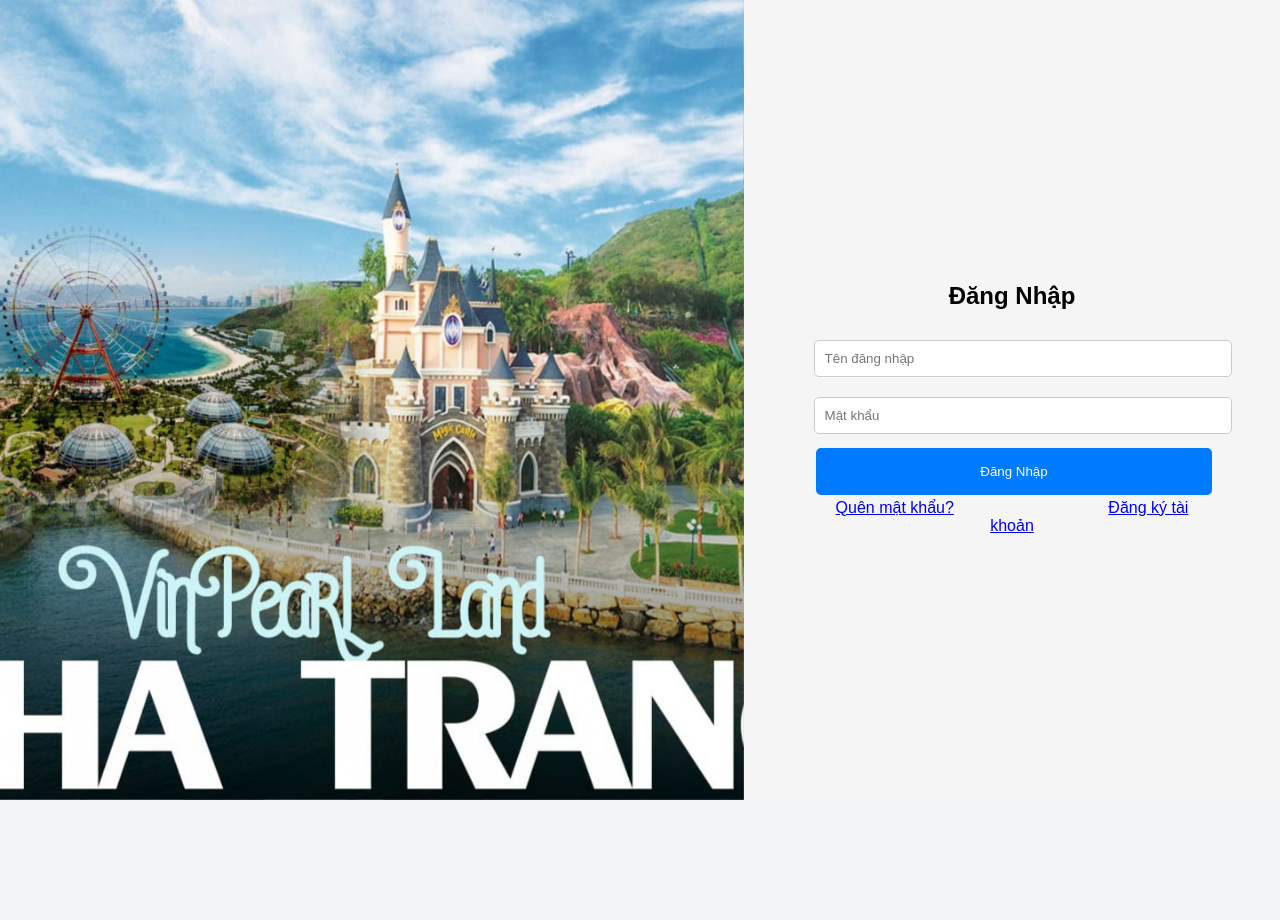
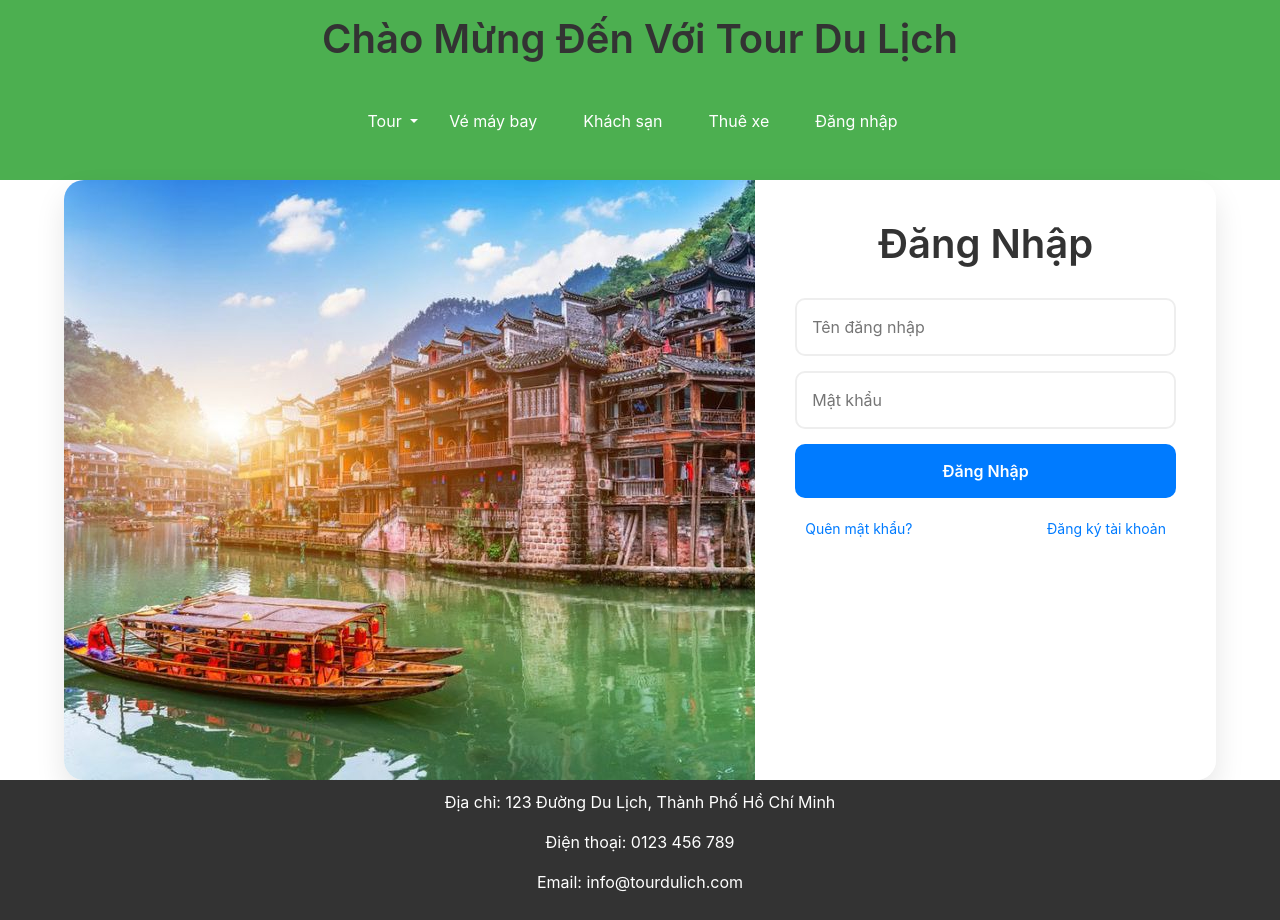
Before and after one commit to lewin2578/TourBooking, a PHP site: page /login/login.php in a window 1280 px wide. Before the commit the page ends 800 px from the top, so only its background shows below. Run offline with PHP 8.4, Linux system fonts and the light colour scheme.

Commit message:
merge nav
chỉnh sửa ui

```diff
--- a/login/login.php
+++ b/login/login.php
@@ -1,6 +1,6 @@
 <?php
 session_start(); // Bắt đầu phiên làm việc
-
+require "../nav.php";
 // Kết nối cơ sở dữ liệu
 $servername = "localhost";
 $username = "root";
@@ -60,43 +60,8 @@ if ($_SERVER['REQUEST_METHOD'] == 'POST' && isset($_POST['submit_login'])) {
     }
 }
 
-// Xử lý khi người dùng nhấn nút đăng ký
-if ($_SERVER['REQUEST_METHOD'] == 'POST' && isset($_POST['submit_register'])) {
-    $email = mysqli_real_escape_string($conn, $_POST['email']);
-    $phone = mysqli_real_escape_string($conn, $_POST['phone']);
-    $password = $_POST['password'];
-    $confirm_password = $_POST['confirm_password'];
-
-    // Kiểm tra nếu các trường bị bỏ trống
-    if (empty($email) || empty($phone) || empty($password) || empty($confirm_password)) {
-        echo "<script>alert('Vui lòng điền đầy đủ thông tin!');</script>";
-    } elseif ($password !== $confirm_password) {
-        // Kiểm tra mật khẩu khớp
-        echo "<script>alert('Mật khẩu và xác nhận mật khẩu không khớp!');</script>";
-    } else {
-//        // Mã hóa mật khẩu
-//        $hashed_password = password_hash($password, PASSWORD_BCRYPT);
-
-        // Thêm tài khoản mới vào bảng `user`
-        $sql = "INSERT INTO user (email, phone, password) VALUES ('$email', '$phone', '$confirm_password')";
-
-        if (mysqli_query($conn, $sql)) {
-            echo "<script>alert('Đăng ký thành công! Vui lòng đăng nhập.');</script>";
-            header("Location: login.php"); // Điều hướng về trang đăng nhập
-            exit();
-        } else {
-            if (mysqli_errno($conn) == 1062) {
-                echo "<script>alert('Email đã được sử dụng. Vui lòng sử dụng email khác!');</script>";
-            } else {
-                echo "<script>alert('Đã xảy ra lỗi. Vui lòng thử lại sau.');</script>";
-            }
-        }
-    }
-}
-
 mysqli_close($conn);
 ?>
-
 
 <!DOCTYPE html>
 <html lang="vi">
@@ -104,21 +69,18 @@ mysqli_close($conn);
     <meta charset="UTF-8">
     <meta name="viewport" content="width=device-width, initial-scale=1.0">
     <title>Trang Đăng Nhập</title>
+    <link rel="stylesheet" href="https://cdn.jsdelivr.net/npm/bootstrap@4.6.2/dist/css/bootstrap.min.css">
     <link rel="stylesheet" href="login_style.css">
-
 </head>
-<body>
-    <div class="container">
-        <!-- Phần bên trái: Slideshow -->
+<body class="login_style">
+<div class="login_container">
     <div class="left-side">
         <div class="slideshow">
-                <img src="images/tour1.jpg" alt="Ảnh 1">
+            <img src="images/tour1.jpg" alt="Ảnh 1" class="active">
             <img src="images/tour2.jpg" alt="Ảnh 2">
             <img src="images/tour3.jpg" alt="Ảnh 3">
         </div>
     </div>
-
-        <!-- Phần bên phải: Đăng nhập -->
     <div class="right-side">
         <div class="form-container">
             <h1>Đăng Nhập</h1>
@@ -127,8 +89,10 @@ mysqli_close($conn);
                 <input type="password" name="password" placeholder="Mật khẩu" required>
                 <input type="submit" name="submit_login" value="Đăng Nhập">
             </form>
-                <a  href="#" id="forgot-password-link">Quên mật khẩu?</a>
+            <div class="links">
+                <a href="#" id="forgot-password-link">Quên mật khẩu?</a>
                 <a href="#" id="register-link">Đăng ký tài khoản</a>
+            </div>
         </div>
     </div>
 </div>
@@ -137,15 +101,15 @@ mysqli_close($conn);
     <div class="popup-overlay" id="popup-register">
         <div class="popup-content">
             <h2>Đăng Ký Tài Khoản</h2>
-            <form action="login.php" method="POST">
-                <input style="width: 80%" type="email" name="email" placeholder="Email" required>
-                <input style="width: 80%" type="text" name="phone" placeholder="Số điện thoại" required>
-                <input style="width: 80%" type="password" name="password" placeholder="Mật khẩu" required>
-                <input style="width: 80%" type="password" name="confirm_password" placeholder="Xác nhận mật khẩu" required>
-                <input style="width: 40%" type="submit" name="submit_register" value="Đăng Ký">
+            <form action="register.php" method="POST">
+                <input type="email" name="email" placeholder="Email" required>
+                <input type="text" name="phone" placeholder="Số điện thoại" required>
+                <input type="password" name="password" placeholder="Mật khẩu" required>
+                <input type="password" name="confirm_password" placeholder="Xác nhận mật khẩu" required>
+                <input type="submit" name="submit_register" value="Đăng Ký">
             </form>
 
-            <button style="width: 40%" class="close-btn" id="close-register">Đóng</button>
+            <button style="width: 100%" class="close-btn" id="close-register">Đóng</button>
         </div>
     </div>
 
@@ -153,11 +117,11 @@ mysqli_close($conn);
     <div class="popup-overlay" id="popup-forgot-step1">
         <div class="popup-content">
             <h2>Quên Mật Khẩu</h2>
-            <form id="forgot-step1-form">
+            <form action="forgot_password.php" id="forgot-step1-form">
                 <input style="width: 80%" type="email" name="email" placeholder="Nhập email của bạn" required>
-                <input style="width: 40%" type="submit" id="send-token" value="Xác nhận">
+                <input type="submit" id="send-token" value="Xác nhận">
             </form>
-            <button style="width: 40%" class="close-btn" id="close-forgot-step1">Đóng</button>
+            <button style="width: 100%" class="close-btn" id="close-forgot-step1">Đóng</button>
         </div>
     </div>
 
@@ -165,11 +129,11 @@ mysqli_close($conn);
     <div class="popup-overlay" id="popup-forgot-step2">
         <div class="popup-content">
             <h2>Xác Nhận Code</h2>
-            <form id="forgot-step2-form">
+            <form action="forgot_password.php" id="forgot-step2-form">
                 <input style="width: 80%" type="text" name="token" placeholder="Nhập mã code" required>
                 <input style="width: 40%" type="submit" id="verify-token" Xác nhận>
             </form>
-            <button style="width: 40%" class="close-btn" id="close-forgot-step2">Đóng</button>
+            <button style="width: 100%" class="close-btn" id="close-forgot-step2">Đóng</button>
         </div>
     </div>
 
@@ -177,14 +141,19 @@ mysqli_close($conn);
     <div class="popup-overlay" id="popup-forgot-step3">
         <div class="popup-content">
             <h2>Đặt Mật Khẩu Mới</h2>
-            <form id="forgot-step3-form">
+            <form action="forgot_password.php" id="forgot-step3-form">
                 <input style="width: 80%" type="password" name="new_password" placeholder="Mật khẩu mới" required>
                 <input style="width: 80%" type="password" name="confirm_password" placeholder="Xác nhận mật khẩu mới" required>
                 <input style="width: 40%" type="submit" Đổi Mật Khẩu>
             </form>
-            <button style="width: 40%" class="close-btn" id="close-forgot-step3">Đóng</button>
+            <button style="width: 100%" class="close-btn" id="close-forgot-step3">Đóng</button>
         </div>
     </div>
+    <footer>
+        <p>Địa chỉ: 123 Đường Du Lịch, Thành Phố Hồ Chí Minh</p>
+        <p>Điện thoại: 0123 456 789</p>
+        <p>Email: info@tourdulich.com</p>
+    </footer>
     <script src="script.js"></script>
 </body>
 </html>
--- a/login/login_style.css
+++ b/login/login_style.css
@@ -1,124 +1,201 @@
-body {
+* {
     margin: 0;
-    font-family: Arial, sans-serif;
+    padding: 0;
+    box-sizing: border-box;
+}
+
+.login_style body {
+    font-family: 'Segoe UI', sans-serif;
+    background: linear-gradient(135deg, #f5f7fa 0%, #c3cfe2 100%);
+    min-height: 100vh;
     display: flex;
-    height: 100vh;
+    justify-content: center;
+    align-items: center;
 }
-.container {
+
+.login_container {
+    margin: auto; /* Căn giữa theo cả chiều ngang và chiều dọc */
     display: flex;
-    width: 100%;
+    width: 90%;
+    max-width: 1200px;
+    background: white;
+    border-radius: 20px;
+    box-shadow: 0 15px 30px rgba(0,0,0,0.1);
+    overflow: hidden;
+
 }
+
 .left-side {
     width: 60%;
     position: relative;
     overflow: hidden;
 }
+
 .slideshow {
     width: 100%;
-    height: 100%;
-    position: absolute;
-    animation: slideShow 15s infinite;
+    height: 600px;
+    position: relative;
 }
+
 .slideshow img {
     width: 100%;
     height: 100%;
     object-fit: cover;
     position: absolute;
     opacity: 0;
-    animation: fade 5s infinite;
+    transition: opacity 0.5s ease-in-out;
 }
-.slideshow img:nth-child(1) { animation-delay: 0s; }
-.slideshow img:nth-child(2) { animation-delay: 5s; }
-.slideshow img:nth-child(3) { animation-delay: 10s; }
 
-@keyframes fade {
-    0%, 100% { opacity: 0; }
-    33%, 66% { opacity: 1; }
+.slideshow img.active {
+    opacity: 1;
 }
 
 .right-side {
     width: 40%;
-    display: flex;
-    flex-direction: column;
-    justify-content: center;
-    align-items: center;
-    background-color: #f5f5f5;
-    padding: 20px;
-}
-
-a+a {
-    margin-left: 150px;
+    padding: 40px;
+    background: white;
 }
 
 .form-container {
-    width: 80%;
+    width: 100%;
     max-width: 400px;
+    margin: 0 auto;
+}
+
+h1, h2 {
+    color: #333;
+    margin-bottom: 30px;
     text-align: center;
+    font-weight: 600;
 }
-.form-container h1 {
-    margin-bottom: 20px;
-    font-size: 24px;
+
+form {
+    display: flex;
+    flex-direction: column;
+    gap: 15px;
 }
-.form-container input, .popup-content input {
-    width: 100%;
-    padding: 10px;
-    margin: 10px 0;
-    border: 1px solid #ccc;
-    border-radius: 5px;
+
+input {
+    padding: 15px;
+    border: 2px solid #eee;
+    border-radius: 10px;
+    font-size: 16px;
+    transition: all 0.3s ease;
 }
-.form-container button, .popup-content button {
-    width: 100%;
-    padding: 10px;
-    margin-top: 10px;
-    background-color: #007BFF;
+
+input:focus {
+    border-color: #007BFF;
+    outline: none;
+    box-shadow: 0 0 0 2px rgba(0,123,255,0.2);
+}
+
+input[type="submit"],
+button {
+    background: #007BFF;
     color: white;
+    font-weight: 600;
     border: none;
-    border-radius: 5px;
+    padding: 15px;
+    border-radius: 10px;
     cursor: pointer;
+    transition: background 0.3s ease;
 }
+
+input[type="submit"]:hover,
+button:hover {
+    background: #0056b3;
+}
+
+.links {
+    margin-top: 20px;
+    display: flex;
+    justify-content: space-between;
+    padding: 0 10px;
+}
+
+.links a {
+    color: #007BFF;
+    text-decoration: none;
+    font-size: 14px;
+    transition: color 0.3s ease;
+}
+
+.links a:hover {
+    color: #0056b3;
+    text-decoration: underline;
+}
+
+/* Popup Styles */
 .popup-overlay {
     position: fixed;
     top: 0;
     left: 0;
     width: 100%;
     height: 100%;
-    background: rgba(0, 0, 0, 0.5);
+    background: rgba(0, 0, 0, 0.7);
     display: none;
     justify-content: center;
     align-items: center;
+    z-index: 1000;
 }
+
 .popup-content {
     background: white;
-    padding: 20px;
-    border-radius: 10px;
+    padding: 40px;
+    border-radius: 20px;
     width: 90%;
-    max-width: 400px;
-    text-align: center;
-    box-shadow: 0 4px 6px rgba(0, 0, 0, 0.1);
-}
-.close-btn {
-    background-color: #dc3545;
-    margin-top: 10px;
+    max-width: 500px;
+    position: relative;
 }
 
-input[type=button], input[type=submit], input[type=reset] {
-    background-color: #007BFF;
-    border: none;
-    color: white;
-    padding: 16px 32px;
-    text-decoration: none;
-    margin: 4px 2px;
-    cursor: pointer;
+.close-btn {
+    background: #dc3545;
+    margin-top: 20px;
 }
 
-.button{
-    input[type=button], input[type=submit], input[type=reset] {
-        background-color: #007BFF;
-        border: none;
-        color: white;
-        padding: 8px 8px;
-        text-decoration: none;
-        margin: 2px 2px;
-        cursor: pointer;
+.close-btn:hover {
+    background: #c82333;
+}
+
+/* Responsive Design */
+@media (max-width: 768px) {
+    .container {
+        flex-direction: column;
+        width: 95%;
+        margin: 20px;
+    }
+
+    .left-side {
+        width: 100%;
+        height: 300px;
+    }
+
+    .right-side {
+        width: 100%;
+    }
+
+    .slideshow {
+        height: 300px;
+    }
+
+    .popup-content {
+        width: 95%;
+        padding: 20px;
     }
 }
+
+/* Animation */
+@keyframes fadeIn {
+    from {
+        opacity: 0;
+        transform: translateY(-20px);
+    }
+    to {
+        opacity: 1;
+        transform: translateY(0);
+    }
+}
+
+.form-container {
+    animation: fadeIn 0.5s ease;
+}
--- a/nav.php
+++ b/nav.php
@@ -17,13 +17,14 @@ body {
     min-height: 100vh;
 
 }
+
 header {
     background-color: #4CAF50;
     color: white;
     padding: 15px 20px;
     text-align: center;
-            color:white;
 }
+
 .navbar-nav {
     margin: auto;
 }
@@ -56,9 +57,6 @@ body {
     text-align: center;
     padding: 10px 0;
 }
-
-
-
 
 .tour-list .card {
     border-radius: 10px;
@@ -98,8 +96,8 @@ body {
     Tour
                         </p>
                         <ul class="dropdown-menu" aria-labelledby="tourDropdown">
-                            <li><a class="dropdown-item" href="tour/tour_trongnuoc.php">Trong nước</a></li>
-                            <li><a class="dropdown-item" href="tour/tour_ngoainuoc.php">Ngoài nước</a></li>
+                            <li><a class="dropdown-item" href="../tour/tour_trongnuoc.php">Trong nước</a></li>
+                            <li><a class="dropdown-item" href="../tour/tour_ngoainuoc.php">Ngoài nước</a></li>
                         </ul>
                     </li>
                     <li class="nav-item">
@@ -111,6 +109,9 @@ body {
                     <li class="nav-item">
                         <a class="nav-link" href="#">Thuê xe</a>
                     </li>
+                    <li class="nav-item">
+                        <a class="nav-link" href="../login/login.php">Đăng nhập</a>
+                    </li>
                 </ul>
             </div>
         </nav>
```
Also changed, not shown: login/forgot_password.php (added, +92 -0 lines), login/register.php (added, +78 -0 lines), login/script.js (+110 -16 lines). Lines whose indentation alone changed are shown as unchanged.
